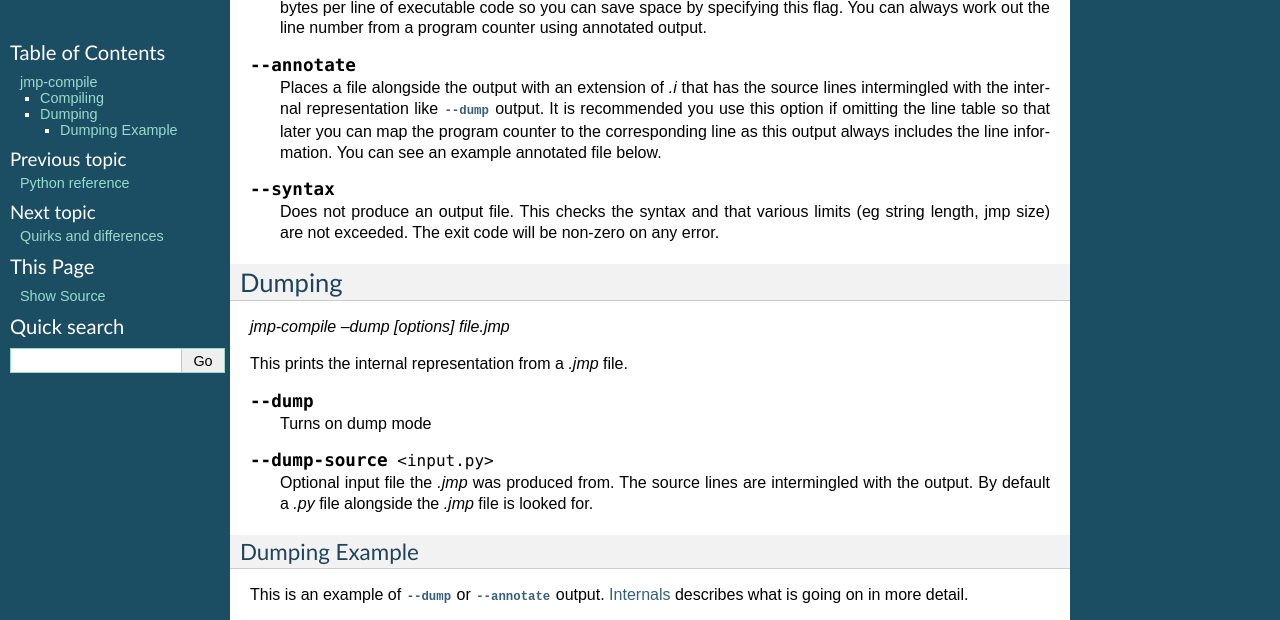
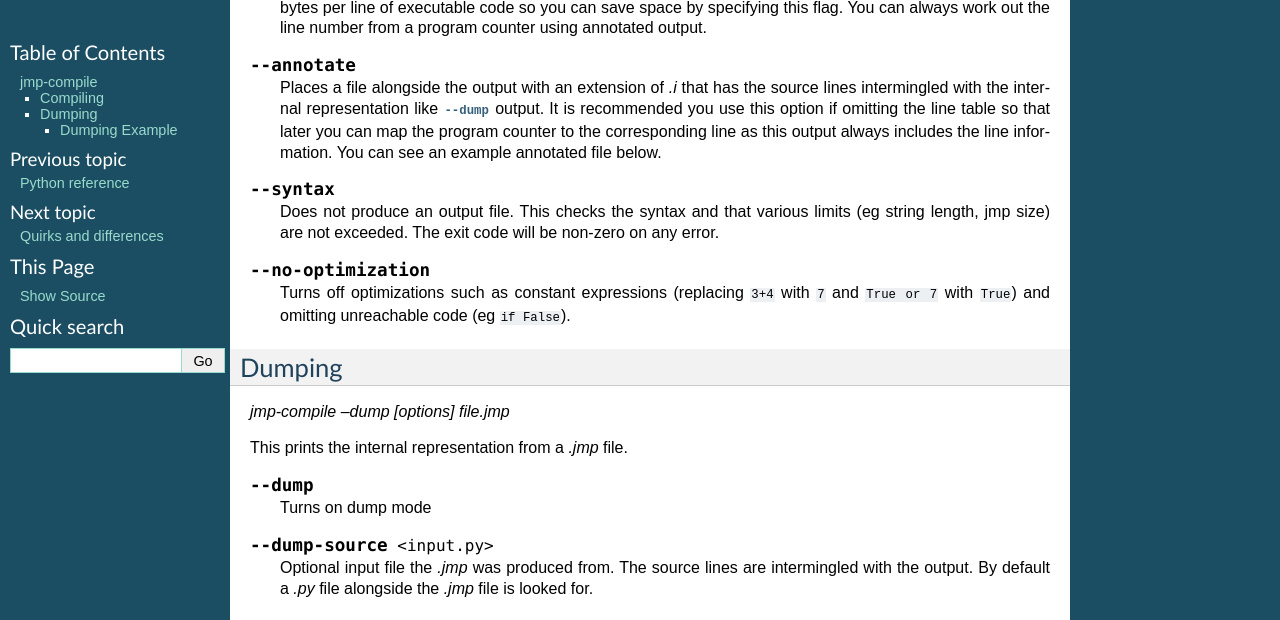
Before and after one commit to rogerbinns/jia-mini-python, a Sphinx documentation site: the page built from doc/jmp-compile.rst, in a window 1280 px wide and 900 px high, scrolled down 566 px, cut to the strip 0-620 px from the top of the window. Built offline with Sphinx 7.4.7, drawn with Linux system fonts in a browser that asks for light colours; the version number could not be read and is left out.

Commit message:
Perform constant evaluation and unreachable code omission

```diff
--- a/doc/jmp-compile.rst
+++ b/doc/jmp-compile.rst
@@ -55,6 +55,12 @@ output is alongside the input with a `.jmp` extension.
     various limits (eg string length, jmp size) are not exceeded.  The
     exit code will be non-zero on any error.
 
+.. option:: --no-optimization
+
+    Turns off optimizations such as constant expressions (replacing
+    ``3+4`` with ``7`` and ``True or 7`` with ``True``) and omitting
+    unreachable code (eg ``if False``).
+
 Dumping
 -------
 
```
Also changed, not shown: 1 other file.
